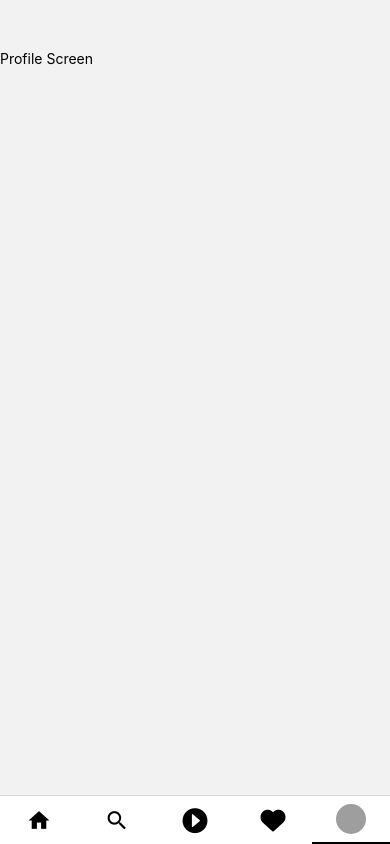
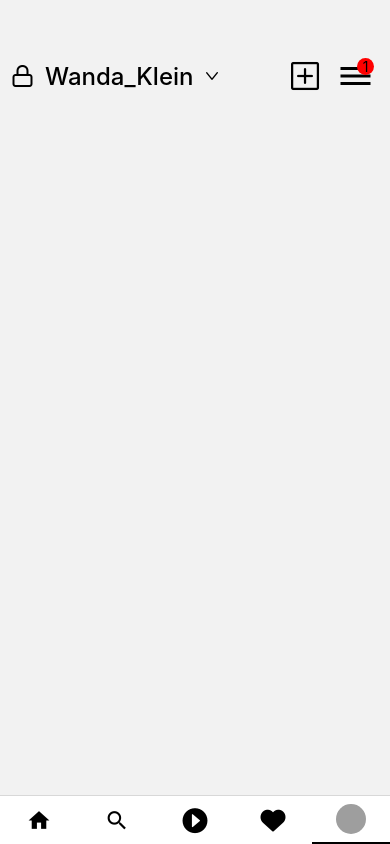
Before and after one commit to chandninigam/Insta-ui, a React Native app: screen /profile in a window 390 px wide. Built offline with nearby package versions, Linux system fonts and the light colour scheme; grey boxes are pictures that could not be loaded.

Commit message:
Added Header in Profile Tab (#10)

```diff
--- a/src/profile.js
+++ b/src/profile.js
@@ -1,9 +1,35 @@
-import { StyleSheet, Text, View } from "react-native";
+import {
+  StyleSheet,
+  Text,
+  View,
+  Dimensions,
+  TouchableOpacity,
+} from "react-native";
+import {
+  Feather as Icon,
+  AntDesign as Icon2,
+  Ionicons as Icon3,
+} from "@expo/vector-icons";
 
+const { height, width } = Dimensions.get("window");
 export default function Profile() {
   return (
     <View style={styles.mainContainer}>
-      <Text>Profile Screen</Text>
+      {/* Header     */}
+      <View style={styles.headerContainer}>
+        <Icon name="lock" size={24} />
+        <Text style={styles.profileName}>Wanda_Klein</Text>
+        <Icon2 name="down" size={16} />
+        <TouchableOpacity style={styles.plusIcon}>
+          <Icon2 name="plussquareo" size={32} />
+        </TouchableOpacity>
+        <TouchableOpacity style={styles.threeLines}>
+          <Icon3 name="reorder-three-outline" size={48} />
+        </TouchableOpacity>
+        <View style={styles.overLayCircle}>
+          <Text>1</Text>
+        </View>
+      </View>
     </View>
   );
 }
@@ -11,4 +37,37 @@ const styles = StyleSheet.create({
   mainContainer: {
     marginTop: 50,
   },
+  headerContainer: {
+    display: "flex",
+    alignItems: "center",
+    flexDirection: "row",
+    paddingHorizontal: height / 80,
+  },
+  profileName: {
+    fontSize: 24,
+    paddingHorizontal: height / 80,
+    fontWeight: "500",
+  },
+  plusIcon: {
+    flex: 1,
+    display: "flex",
+    alignItems: "flex-end",
+    paddingHorizontal: height / 80,
+  },
+  threeLines: {
+    position: "relative",
+  },
+  overLayCircle: {
+    position: "absolute",
+    backgroundColor: "red",
+    right: 16,
+    height: height / 50,
+    width: height / 50,
+    display: "flex",
+    alignItems: "center",
+    borderRadius: height / 40,
+    fontSize: 12,
+    color: "black",
+    top: 8,
+  },
 });
```
